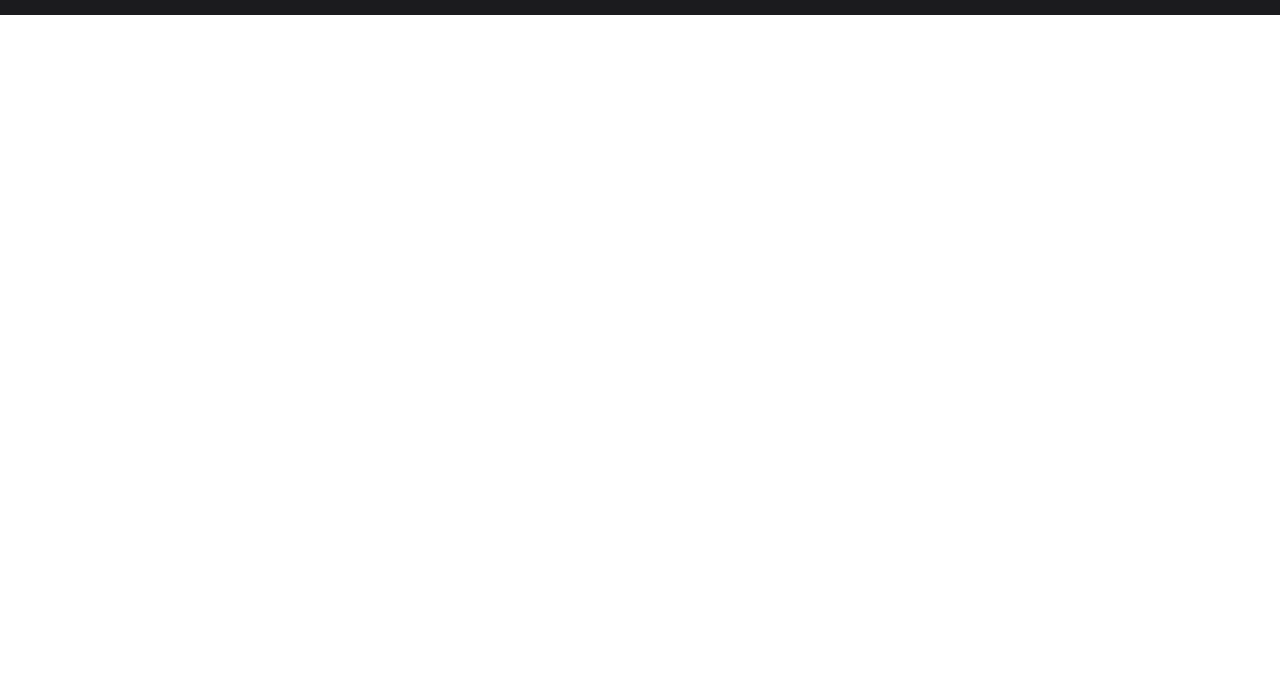
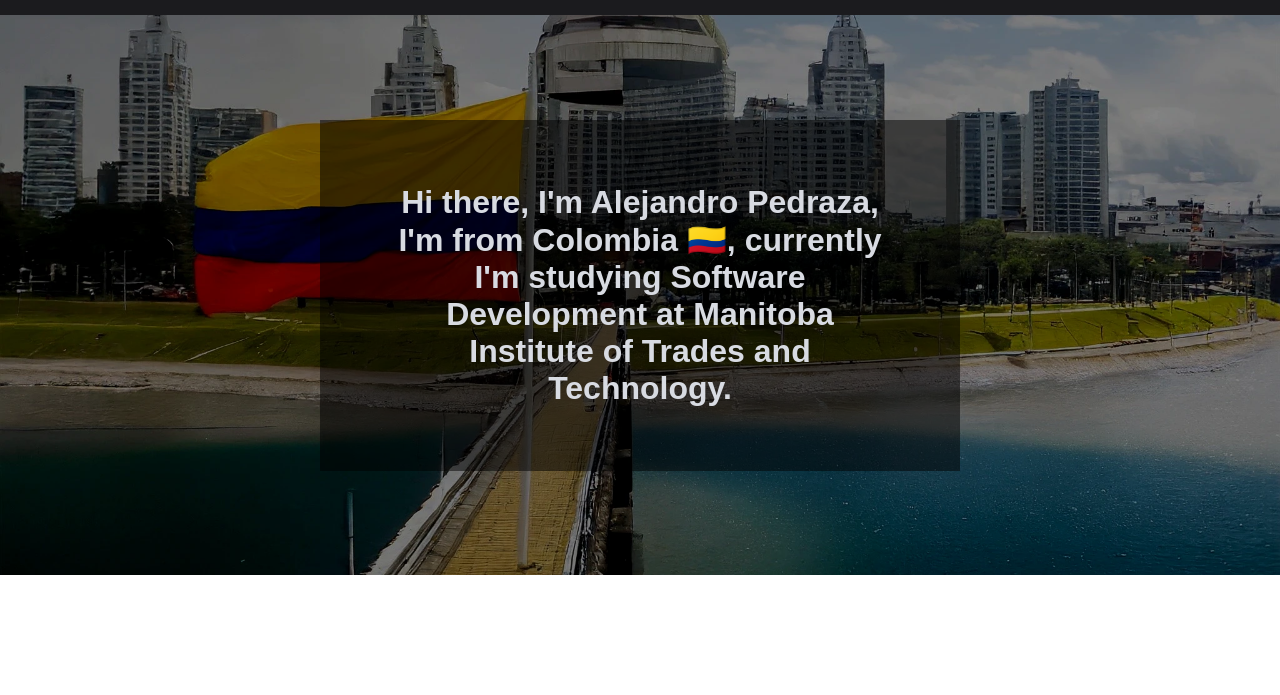
Before and after one commit to alejopc7410/alejandro, a plain HTML site: page index.html in a window 1280 px wide. Shown: the part 105-800 px from the top of the page. Drawn offline with nearby package versions, Linux system fonts and the light colour scheme; a web font is replaced by a local one.

Commit message:
Creating the banner

```diff
--- a/assets/index.css
+++ b/assets/index.css
@@ -1,6 +1,7 @@
 @charset 'utf-8';
 @import url('https://fonts.googleapis.com/css2?family=Oswald:wght@500;600;700&display=swap');
 @import url('https://fonts.googleapis.com/css2?family=Teko:wght@500;600&display=swap');
+@import url('https://fonts.googleapis.com/css2?family=Signika+Negative:wght@400;500;600&display=swap');
 
 * {
     margin: 0;
@@ -22,7 +23,6 @@
 
 header {
     height: 15vh;
-    background: transparent;
     background: #1b1b1e;
     overflow: hidden;
 }
@@ -97,6 +97,24 @@ main {
     min-height: 100vh;
 }
 
+.banner {
+    height: 70vh;
+    background: url(../img/background-1.webp) center / cover fixed no-repeat;
+    display: grid;
+    place-items: center;
+    overflow: hidden;
+}
+
+.banner h2 {
+    color: #d8dbe2;
+    font-family: "Signika Negative", sans-serif;
+    font-size: 2em;
+    width: 50%;
+    text-align: center;
+    padding: 2em 2em;
+    background-color: rgb(0 0 0 / 0.5);
+}
+
 /*----------------------------------------*/
 /*--------------- FOOTER ---------------- */
 /*----------------------------------------*/
@@ -127,13 +145,11 @@ footer {
 }
 
 .facebook:hover {
-    border: 0.3vh solid #4267B2;
-    box-shadow: 0 0 10px #4267B2;
+    border: 0.3vh solid #10AAF4;
+    box-shadow: 0 0 10px #10AAF4;
 
     .fa-facebook {
-    color: #4267B2;
-    background: #fff;
-    border-radius: 50%;
+    color: #10AAF4;
 }
 }
 
--- a/index.html
+++ b/index.html
@@ -21,12 +21,15 @@
                 </ul>
             </nav>
             <div class="search-box">
-               <input type="search" class="search-input" placeholder="Search">
+                <input type="search" class="search-input" placeholder="Search">
             </div>
         </div>
     </header>
     <main>
-
+        <div class="banner">
+            <h2>Hi there, I'm Alejandro Pedraza, I'm from Colombia 🇨🇴, currently I'm studying
+                Software Development at Manitoba Institute of Trades and Technology.</h2>
+        </div>
     </main>
     <footer>
         <div class="container flexbox">
```
Also changed, not shown: assets/script/index.js (line endings or trailing spaces), img/background-1.jpg (added), img/background-1.webp (added).
